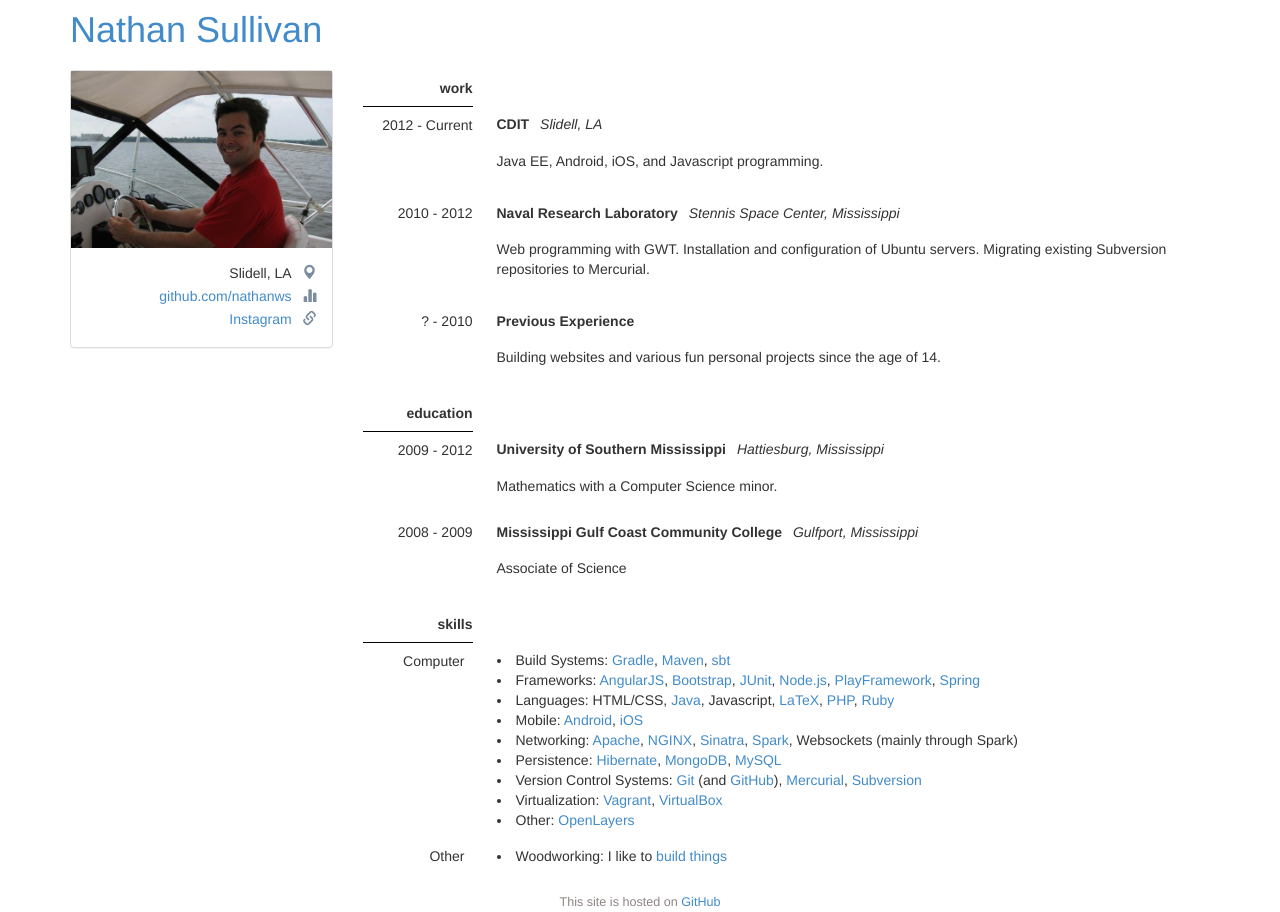
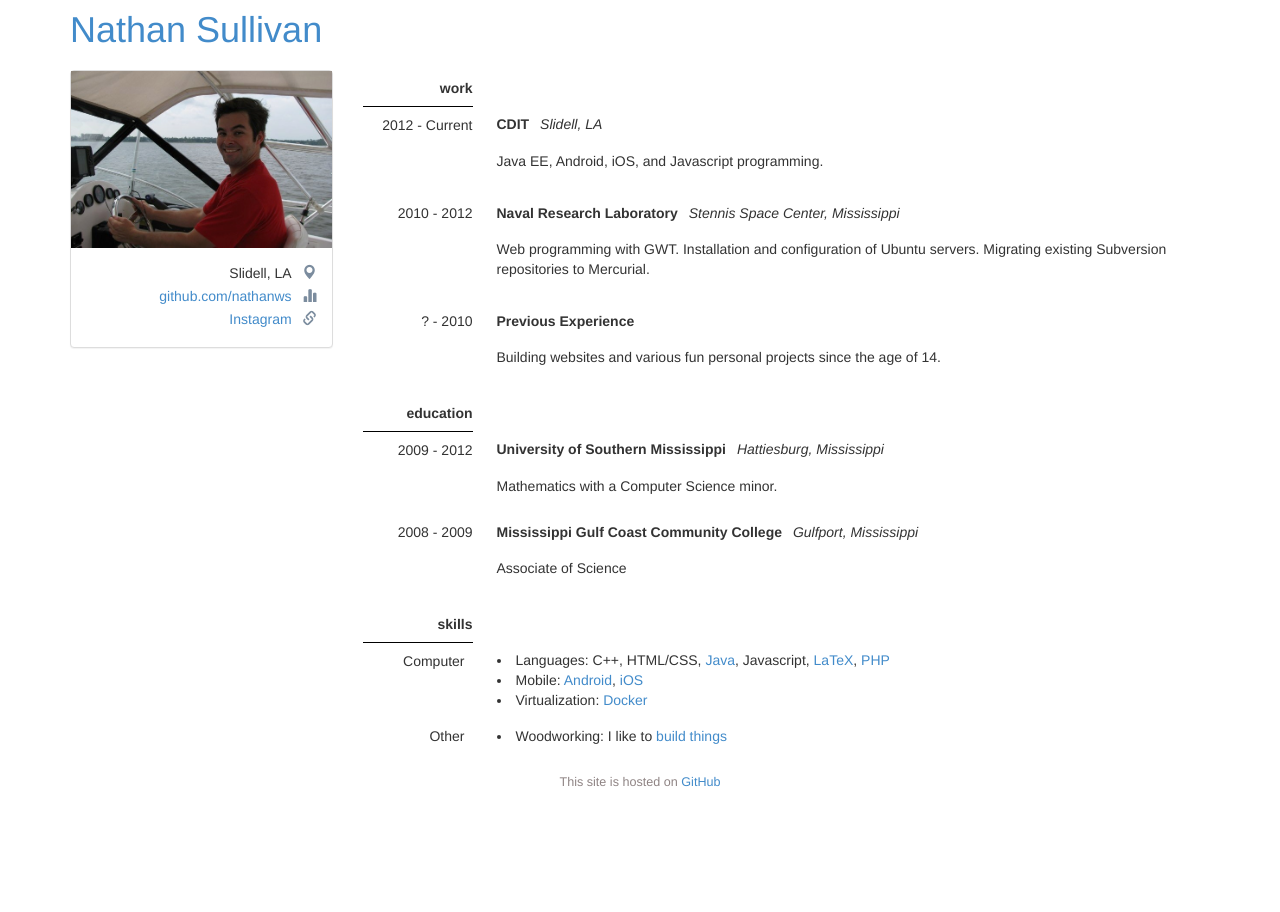
Before and after one commit to nathanws/nathanws.github.io, a Jekyll site: the page built from index.html, in a window 1280 px wide. Built offline with Jekyll 4.4.1, drawn with Linux system fonts in a browser that asks for light colours; Markdown is read by kramdown in place of the engine named in the settings.

Commit message:
Update index.html

```diff
--- a/index.html
+++ b/index.html
@@ -92,28 +92,13 @@ title: Nathan Sullivan - Resume
 		<td valign="top" align="right">Computer</td>
 		<td class="spacer"></td>
 		<td class="blurb">
-			<li><span class="category">Build Systems:</span>
-                          <a href="http://gradle.org">Gradle</a>,
-                          <a href="https://maven.apache.org">Maven</a>,
-                          <a href="http://scala-sbt.org">sbt</a>
-                        </li>
-
-			<li><span class="category">Frameworks:</span>
-			  <a href="https://angularjs.org/">AngularJS</a>,
-                          <a href="http://getbootstrap.com">Bootstrap</a>,
-                          <a href="http://junit.org/">JUnit</a>,
-                          <a href="https://nodejs.org">Node.js</a>,
-                          <a href="https://playframework.com">PlayFramework</a>,
-                          <a href="https://spring.io">Spring</a>
-                        </li>
-
 			<li><span class="category">Languages:</span>
+			  C++,
                           HTML/CSS,
                           <a href="https://www.java.com">Java</a>,
                           Javascript,
                           <a href="https://www.latex-project.org">LaTeX</a>,
-                          <a href="http://php.net">PHP</a>,
-                          <a href="https://www.ruby-lang.org">Ruby</a>
+                          <a href="http://php.net">PHP</a>
                         </li>
 
                         <li><span class="category">Mobile:</span>
@@ -121,33 +106,8 @@ title: Nathan Sullivan - Resume
                           <a href="http://www.apple.com/ios">iOS</a>
                         </li>
 
-                        <li><span class="category">Networking:</span>
-                          <a href="https://httpd.apache.org">Apache</a>,
-                            <a href="https://nginx.com">NGINX</a>,
-                            <a href="http://sinatrarb.com">Sinatra</a>,
-                            <a href="http://sparkjava.com">Spark</a>,
-                            Websockets (mainly through Spark)
-                        </li>
-
-			<li><span class="category">Persistence:</span>
-                          <a href="http://hibernate.org">Hibernate</a>,
-                          <a href="https://www.mongodb.org">MongoDB</a>,
-                          <a href="https://www.mysql.com">MySQL</a>
-                        </li>
-
-			<li><span class="category">Version Control Systems:</span>
-                          <a href="https://git-scm.com">Git</a> (and <a href="https://github.com">GitHub</a>),
-                          <a href="https://www.mercurial-scm.org">Mercurial</a>,
-                          <a href="https://subversion.apache.org">Subversion</a>
-                        </li>
-
 			<li><span class="category">Virtualization:</span>
-                          <a href="https://www.vagrantup.com">Vagrant</a>,
-                          <a href="https://www.virtualbox.org">VirtualBox</a>
-                        </li>
-
-			<li><span class="category">Other:</span>
-                          <a href="http://openlayers.org">OpenLayers</a>
+                          <a href="https://www.docker.com/">Docker</a>
                         </li>
 		</td>
 	</tr>
```
